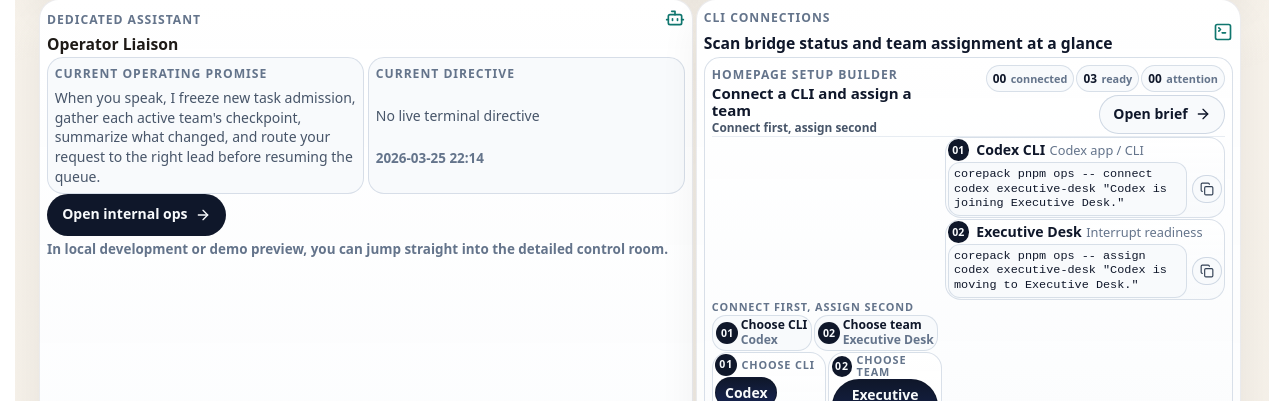
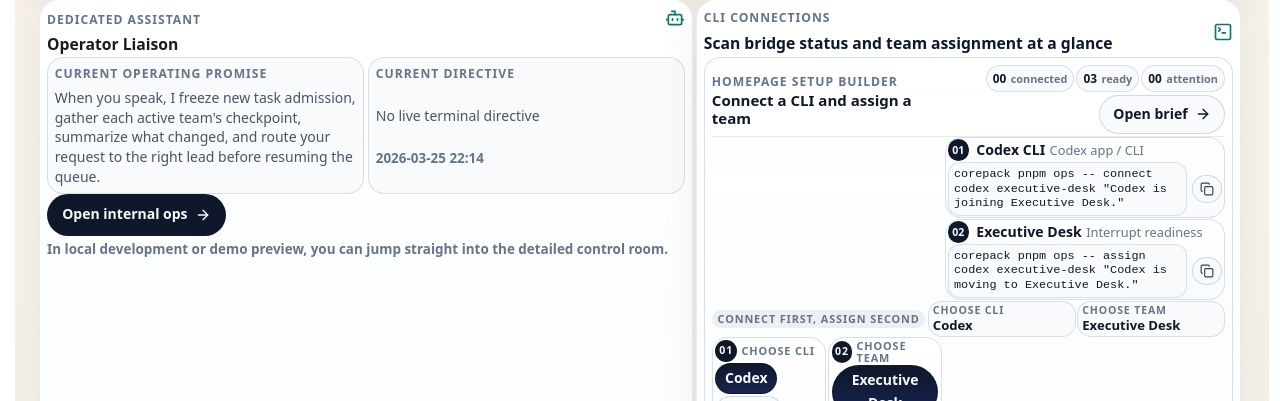
Before and after one commit to GongJae00/research-pages, a Next.js app in the folder apps/web/: page /en in a window 1280 px wide. Shown: the part 1720-2121 px from the top of the page. Built offline with nearby package versions, Linux system fonts and the light colour scheme; no server answers.

Commit message:
Autonomy batch 1440: shell-experience

```diff
--- a/apps/web/src/components/homepage-agent-control-section.module.css
+++ b/apps/web/src/components/homepage-agent-control-section.module.css
@@ -281,11 +281,19 @@
 
 .setupSelectionDigest {
   display: grid;
-  gap: 0.12rem;
+  grid-template-columns: auto minmax(0, 1fr);
+  align-items: center;
+  gap: 0.16rem;
   padding: 0.04rem 0 0;
 }
 
 .setupQuickStartLabel {
+  display: inline-flex;
+  align-items: center;
+  width: fit-content;
+  padding: 0.18rem 0.36rem;
+  border-radius: 999px;
+  background: rgba(15, 23, 42, 0.06);
   color: #64748b;
   font-size: 0.68rem;
   font-weight: 700;
@@ -295,8 +303,8 @@
 }
 
 .setupDigestRow {
-  display: flex;
-  flex-wrap: wrap;
+  display: grid;
+  grid-template-columns: repeat(2, minmax(0, 1fr));
   gap: 0.12rem;
 }
 
@@ -328,11 +336,10 @@
 }
 
 .sequencePill {
-  display: inline-flex;
-  align-items: center;
-  gap: 0.18rem;
+  display: grid;
+  gap: 0.02rem;
   min-width: 0;
-  padding: 0.14rem 0.22rem;
+  padding: 0.16rem 0.24rem;
   border: 1px solid rgba(203, 213, 225, 0.72);
   border-radius: 14px;
   background: rgba(248, 250, 252, 0.92);
@@ -340,14 +347,17 @@
 
 .digestLabelGroup {
   display: grid;
-  gap: 0.01rem;
+  gap: 0.04rem;
   min-width: 0;
 }
 
 .sequencePill strong {
-  color: #0f172a;
-  font-size: 0.76rem;
-  line-height: 1.15;
+  color: #64748b;
+  font-size: 0.66rem;
+  font-weight: 700;
+  letter-spacing: 0.08em;
+  line-height: 1.1;
+  text-transform: uppercase;
 }
 
 .setupDigestLabel {
@@ -363,10 +373,10 @@
 }
 
 .digestMeta {
-  color: #64748b;
-  font-size: 0.76rem;
-  font-weight: 600;
-  line-height: 1.3;
+  color: #0f172a;
+  font-size: 0.82rem;
+  font-weight: 700;
+  line-height: 1.25;
 }
 
 .setupMetaPill {
@@ -884,6 +894,7 @@
 
   .setupDigestRow {
     width: 100%;
+    grid-template-columns: 1fr;
   }
 
   .commandStackHeader {
--- a/apps/web/src/components/homepage-agent-control-section.tsx
+++ b/apps/web/src/components/homepage-agent-control-section.tsx
@@ -371,7 +371,6 @@ export function HomepageAgentControlSection({
               <div className={styles.setupTitleBlock}>
                 <span className={styles.metaLabel}>{copy.setupBuilderLabel}</span>
                 <h4>{copy.setupBuilderTitle}</h4>
-                <p className={styles.setupTitleHint}>{copy.commandOrder}</p>
               </div>
               <div className={styles.setupHeaderActions}>
                 <div className={styles.providerSummaryChips}>
@@ -400,14 +399,12 @@ export function HomepageAgentControlSection({
               <span className={styles.setupQuickStartLabel}>{copy.commandOrder}</span>
               <div className={styles.setupDigestRow}>
                 <span className={styles.sequencePill}>
-                  <span className={styles.commandStep}>01</span>
                   <span className={styles.digestLabelGroup}>
                     <strong>{copy.chooseProvider}</strong>
                     <span className={styles.digestMeta}>{selectedProvider?.label ?? "-"}</span>
                   </span>
                 </span>
                 <span className={styles.sequencePill}>
-                  <span className={styles.commandStep}>02</span>
                   <span className={styles.digestLabelGroup}>
                     <strong>{copy.chooseTeam}</strong>
                     <span className={styles.digestMeta}>{selectedTeam?.name ?? "-"}</span>
```
